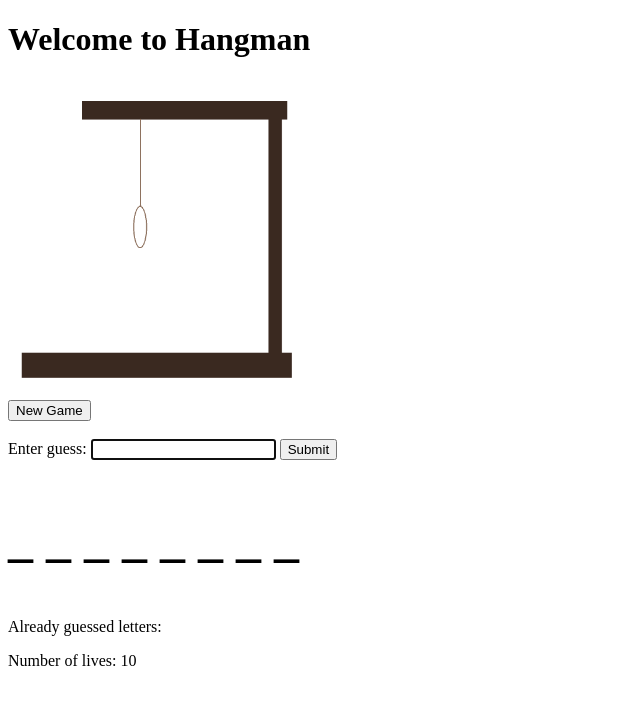
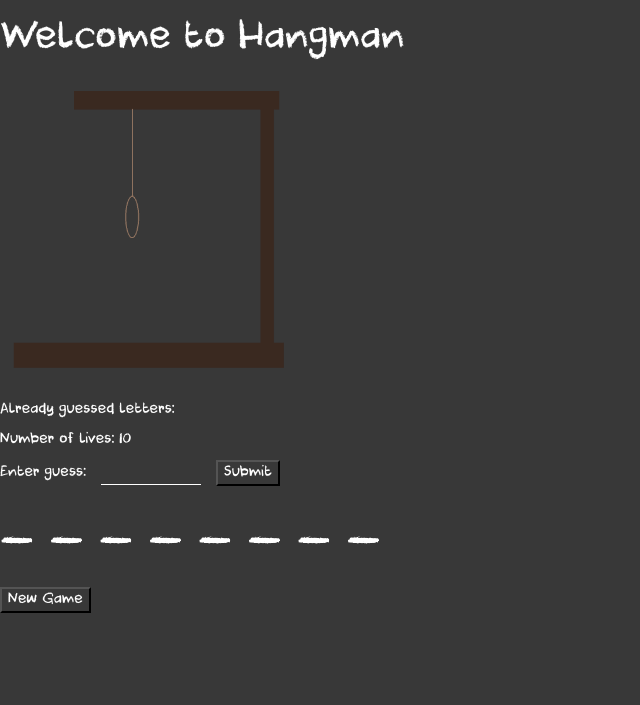
Before and after one commit to achou11/hangman, a PHP site: page /index.html in a window 1280 px wide. Shown: the top 705 px of the page, without its empty margins (0-640 px from the left). Run offline with PHP 8.4, Linux system fonts and the light colour scheme.

Commit message:
Rearranged some elements on game page. Added invalid input messages. Restyled the input text field

```diff
--- a/app.js
+++ b/app.js
@@ -2,6 +2,12 @@
 var words = ['happy', 'sadness', 'madness', 'angry', 'tired', 'excited', 'hormonal'];
 
 words = words.map(v => v.toLowerCase());
+
+
+// Create scene variables to update the graphics
+var sceneNumInt = 1;
+var sceneNumStr = 'scene' + sceneNumInt;
+
 
 // Set number of lives for user
 var livesTag = document.getElementById('num-lives');
@@ -45,28 +51,38 @@
 
 }
 
-// Create scene variables to update the graphics
-var sceneNumInt = 1;
-var sceneNumStr = 'scene' + sceneNumInt;
+// Show input error message
+function showInputMessage(message) {
+    var inputError = document.getElementById('input-error');
+    if (message === '') {
+        inputError.innerHTML = '';
+    } else {
+        inputError.innerHTML = '(' + message + '...)';
+    }
+}
 
-// Where the game play happens
+// Where the game play happens after user guesses
 function enterGuess() {
     var userGuess = document.getElementById('user-guess').value.toLowerCase();
 
+    document.getElementById('user-guess').value = '';
     // Error check user's guess
     if (alreadyGuessedArray.includes(userGuess)) {
-        console.log('Already guessed that letter!');
+        showInputMessage('Already guessed that letter');
         return;
-    } else if (userGuess.match(/\d+/g)) {
-        console.log('Letters only please.');
-        return
     } else if (userGuess.length > 1) {
-        console.log('Please only guess one letter at a time. Thanks!');
+        showInputMessage('Please only guess one letter at a time');
         return;
     } else if (userGuess.length == 0) {
-        console.log('You gotta type something in the damn box.');
+        showInputMessage('You gotta type something in the damn box');
         return;
-    } ''
+    } else if (!userGuess.match(/[a-z]/)) {
+        showInputMessage('Letters only please');
+        return;
+    }
+
+    // If user's input is valid, remove last invalid input message
+    showInputMessage('');
 
     alreadyGuessedArray.push(userGuess);
     alreadyGuessed.innerHTML = alreadyGuessedArray.join(' ');
--- a/css/style.css
+++ b/css/style.css
@@ -1,12 +1,32 @@
-
 p.image-background{
   background: none;
   /*background-image: url("../uploads/background.jpg"), url("../uploads/background.png");*/
 }
 
 #show-word {
-    font-family: "Times New Roman", Times, serif;
-    font-size: 50px;
-    font-weight: bold;
-    letter-spacing: .25px;
+  font-size: 50px;
+  font-weight: bold;
+  letter-spacing: .25px;
 }
+
+#input-error {
+  margin-top: 10px;
+}
+
+#user-guess {
+  border: 0;
+  border-bottom: 1px solid white;
+  outline: none;
+  font-size: 16px;
+  text-align: center;
+  width: 100px;
+  margin: 0 10px 0 10px;
+}
+
+#submit-btn {
+  outline: none;
+}
+
+#win-lose {
+  margin-bottom: 20px;
+}
--- a/index.html
+++ b/index.html
@@ -7,7 +7,7 @@
       <meta name="description" content="Hangman game">
 
       <link type="text/css" rel="stylesheet" href="./css/style.css">
-
+      <link type="text/css" rel="stylesheet" href="./css/master.css">
     </head>
 
     <body>
@@ -15,13 +15,15 @@
         <h1>Welcome to Hangman</h1>
     </div>
 
-    <p class = "image-background">
-    <img src = "uploads/hangman1.png" id = "scene" style="width:300px; height:150;"/>
+    <p class="image-background">
+    <img src="uploads/hangman1.png" id="scene" style="width:300px; height:150;"/>
     </p>
 
-    <div id="reset"><button id="reset-btn" onclick="window.location.reload()">New Game</button></div>
+    <br>
 
-    <br>
+    <p>Already guessed letters: <span id="already-guessed"></span></p>
+
+    <p id="lives">Number of lives: <span id="num-lives"></span></p>
 
     <div id="guess-input">
         Enter guess:
@@ -29,14 +31,17 @@
         <input id="user-guess" name="guess" type="text" value="" onkeydown="enterKeyChange()" autofocus>
 
         <input id="submit-btn" type="submit" onclick="enterGuess()">
+
     </div>
+
+    <p id="input-error"></p>
 
     <p id="show-word"></p>
 
-    <p>Already guessed letters: <span id="already-guessed"></span></p>
-    <p id="lives">Number of lives: <span id="num-lives"></span></p>
+    <h3 id="win-lose"></h3>
 
-    <h3 id="win-lose"></h3>
+    <div id="reset"><button id="reset-btn" onclick="window.location.reload()">New Game</button></div>
+
 
     <script type="text/javascript" src="./app.js"></script>
     </body>
```
